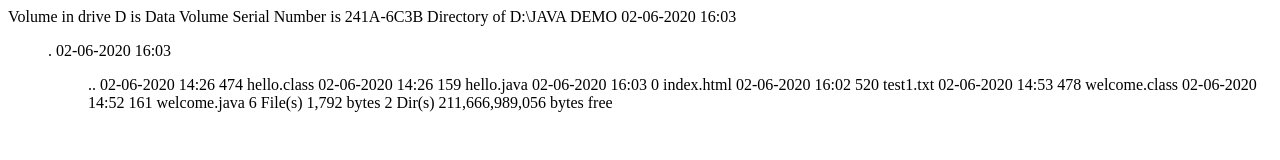
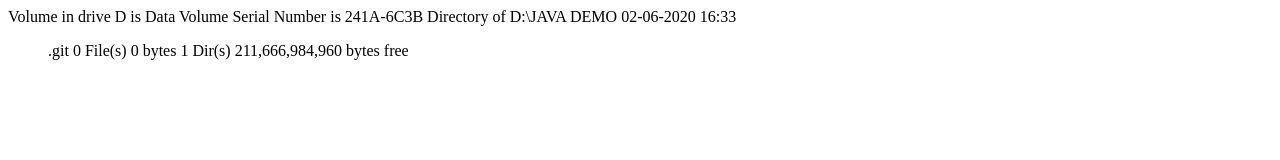
Before and after one commit to vkrishnannt/welcoment, a plain HTML site: page index.html in a window 1280 px wide. Drawn offline with Linux system fonts and the light colour scheme.

Commit message:
modified index

```diff
--- a/index.html
+++ b/index.html
@@ -3,13 +3,6 @@
 
  Directory of D:\JAVA DEMO
 
-02-06-2020  16:03    <DIR>          .
-02-06-2020  16:03    <DIR>          ..
-02-06-2020  14:26               474 hello.class
-02-06-2020  14:26               159 hello.java
-02-06-2020  16:03                 0 index.html
-02-06-2020  16:02               520 test1.txt
-02-06-2020  14:53               478 welcome.class
-02-06-2020  14:52               161 welcome.java
-               6 File(s)          1,792 bytes
-               2 Dir(s)  211,666,989,056 bytes free
+02-06-2020  16:33    <DIR>          .git
+               0 File(s)              0 bytes
+               1 Dir(s)  211,666,984,960 bytes free
```
